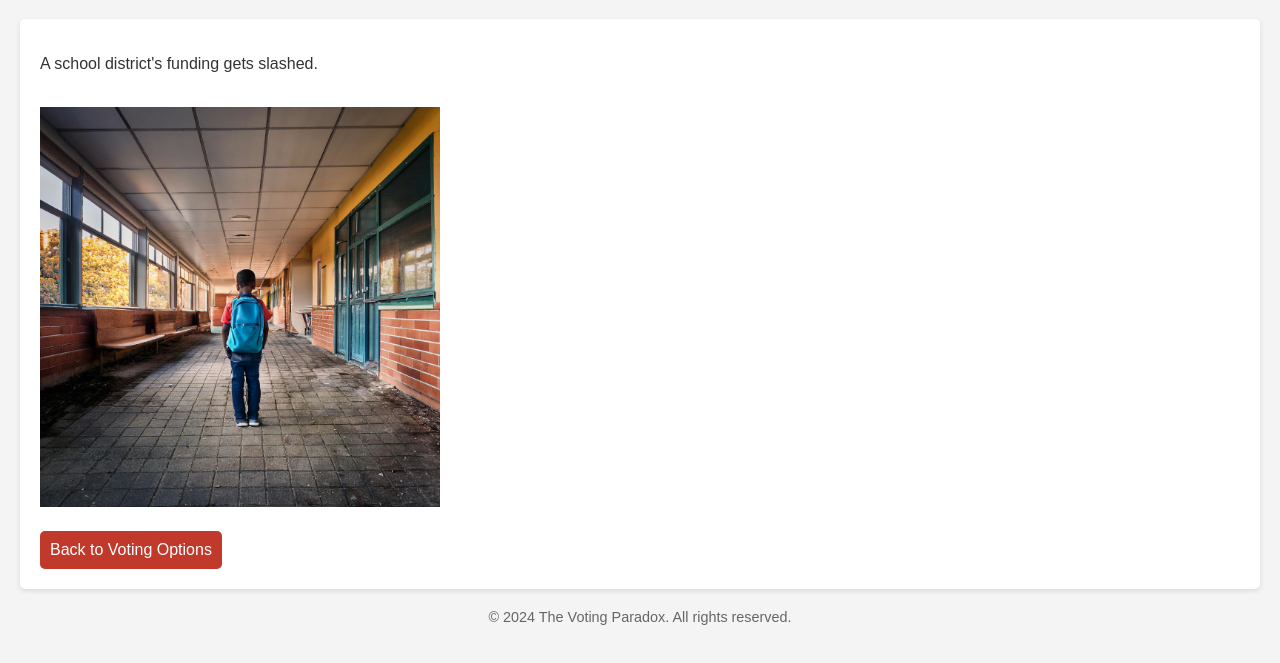
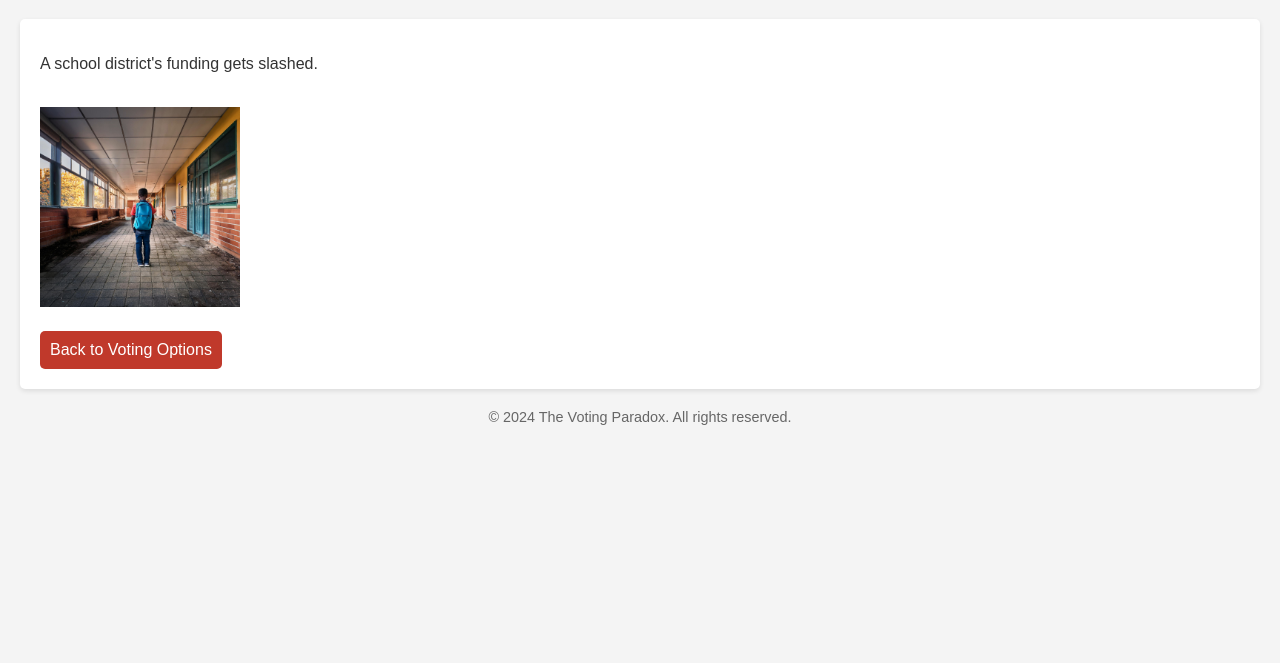
Before and after one commit to KhaAiden/VotingParadox.github.io, a plain HTML site: page page2.html in a window 1280 px wide. Shown: the part 61-724 px from the top of the page. Drawn offline with Linux system fonts and the light colour scheme.

Commit message:
Update page2.html

```diff
--- a/page2.html
+++ b/page2.html
@@ -46,7 +46,7 @@
     <section>
         <p>A school district's funding gets slashed.</p>
 		<br>
-		<img src="school.jpeg" alt="school" style="width:400px;height:400px;">
+		<img src="school.jpeg" alt="school" style="width:200px;height:200px;">
 		<br>
         <a href="index.html">Back to Voting Options</a>
     </section>
```
